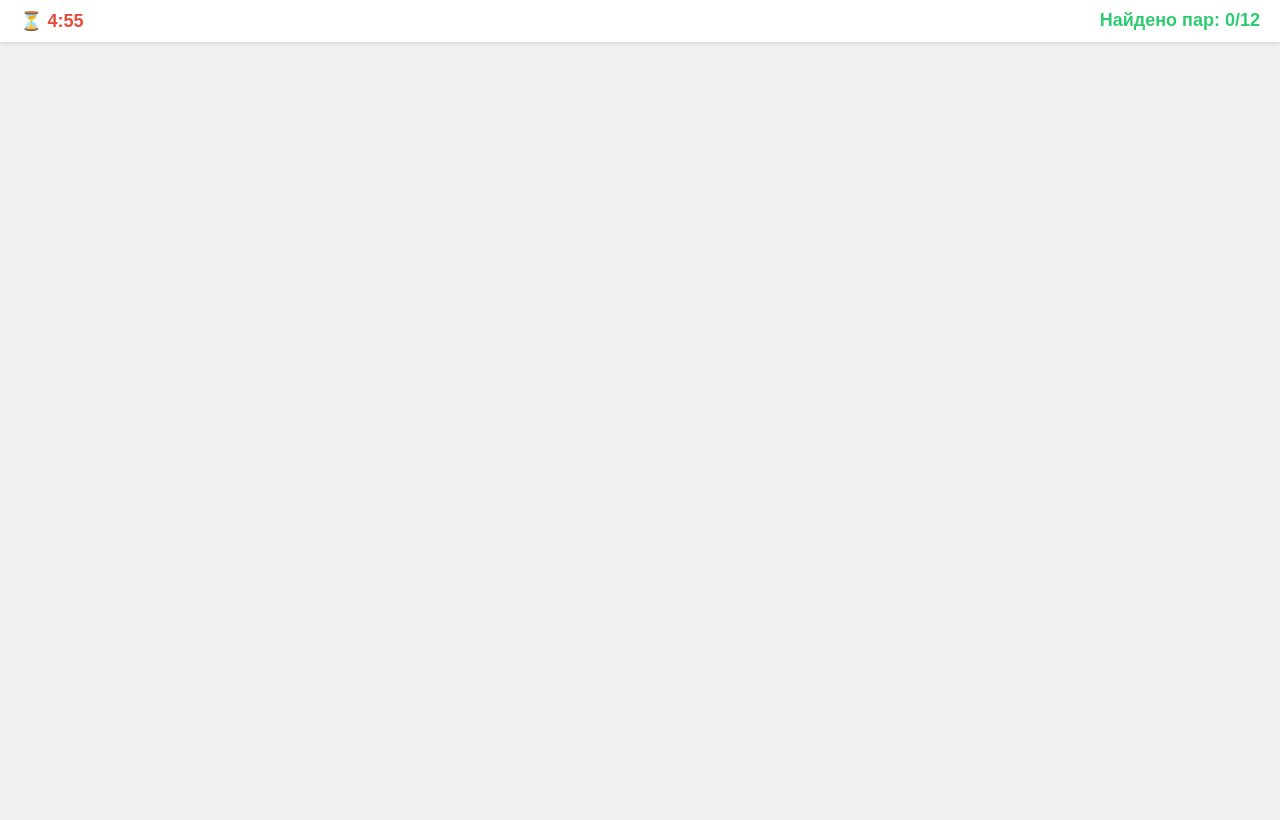
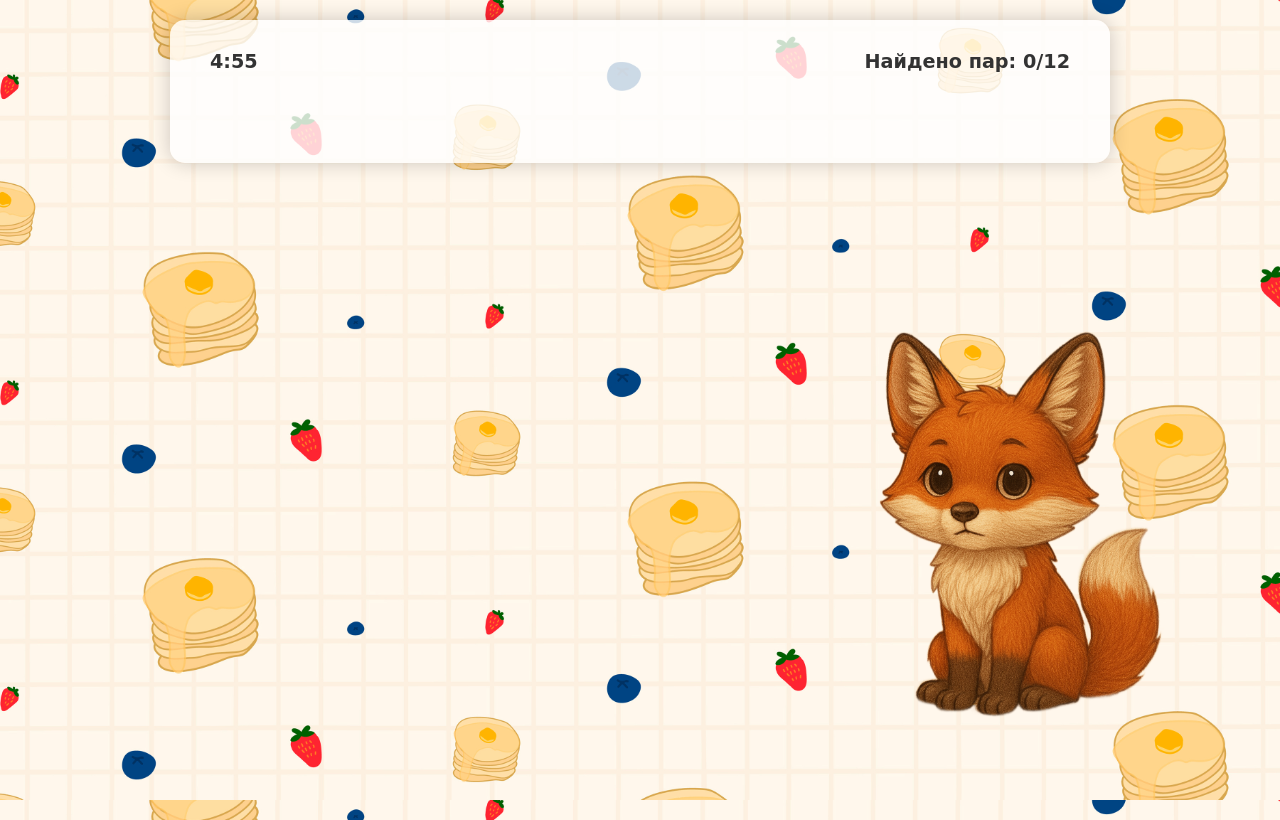
Before and after one commit to Rina2003123/webapp, a Flask app: template templates/memory_game2.html in a window 1280 px wide. Before the commit the page ends 44 px from the top, so only its background shows below. Run offline with Flask 3, Linux system fonts and the light colour scheme; the template is opened without the code that fills it: most values are stand-ins (such as "Sample title", 1, 10 or a date in 2020).

Commit message:
дизайн и тренажер

```diff
--- a/templates/memory_game2.html
+++ b/templates/memory_game2.html
@@ -6,37 +6,53 @@
   <link rel="stylesheet" href="{{ url_for('static', filename='style.css') }}">
   <style>
     body {
-      font-family: Arial, sans-serif;
-      background-color: #f0f0f0;
+      font-family: 'Comic Sans MS', cursive, sans-serif;
+      background: url("{{ url_for('static', filename='images/backgrounds/background2.png') }}") no-repeat center center fixed;
+      background-size: cover;
       margin: 0;
       padding: 0;
+      min-height: 100vh;
     }
+
+    .container {
+      background-color: rgba(255, 255, 255, 0.8);
+      border-radius: 15px;
+      max-width: 900px;
+      margin: 20px auto;
+      padding: 20px;
+      box-shadow: 0 0 20px rgba(0,0,0,0.2);
+    }
+
     .header {
       display: flex;
       justify-content: space-between;
       padding: 10px 20px;
-      background-color: #fff;
-      box-shadow: 0 2px 4px rgba(0,0,0,0.1);
+      margin-bottom: 20px;
     }
+
     .timer, .score {
-      font-size: 18px;
+      font-size: 1.2em;
       font-weight: bold;
+      color: #333;
     }
+
     .game-board {
       display: grid;
       grid-template-columns: repeat(4, 1fr);
-      grid-gap: 10px;
+      grid-gap: 15px;
       padding: 20px;
-      max-width: 800px;
-      margin: 20px auto;
+      margin: 0 auto;
     }
+
     .memory-card {
       width: 100%;
-      height: 100px;
+      height: 120px;
       position: relative;
       cursor: pointer;
       perspective: 1000px;
+
     }
+
     .memory-card .card-inner {
       position: absolute;
       width: 100%;
@@ -44,40 +60,118 @@
       transition: transform 0.6s;
       transform-style: preserve-3d;
     }
+
     .memory-card.flip .card-inner {
       transform: rotateY(180deg);
     }
+
     .card-front, .card-back {
       position: absolute;
       width: 100%;
       height: 100%;
       backface-visibility: hidden;
-      border-radius: 8px;
+      border-radius: 10px;
       background-size: contain;
       background-repeat: no-repeat;
       background-position: center;
       background-color: white;
       border: 2px solid #ddd;
+      box-shadow: 0 3px 6px rgba(0,0,0,0.1);
+      transition: all 0.3s;
     }
+
     .card-front {
       transform: rotateY(180deg);
+      background-color: rgba(255, 255, 255, 0.9);
     }
+
     .card-back {
-      background-image: url('/static/card-back.png');
+      background-image: url("{{ url_for('static', filename='card-back.png') }}");
+      background-color: white;
+    }
+
+    .memory-card:hover .card-back {
+      transform: scale(0.98);
+      box-shadow: 0 2px 4px rgba(0,0,0,0.2);
+    }
+
+    /* Стили для лисы */
+    #fox-container {
+      position: fixed;
+      bottom: 20px;
+      right: 20px;
+      width: 500px;
+      height: 500px;
+      z-index: 100;
+    }
+
+    .fox-image {
+      width: 100%;
+      height: 100%;
+      object-fit: contain;
+      transition: opacity 0.5s ease, transform 0.3s ease;
+    }
+
+    /* Анимация для совпадения */
+    @keyframes pulse {
+      0% { transform: scale(1); }
+      50% { transform: scale(1.05); }
+      100% { transform: scale(1); }
+    }
+
+    .matched {
+      animation: pulse 0.5s ease;
     }
   </style>
 </head>
 <body>
+  <div class="container">
     <div class="header">
-    <div class="timer">⏳ <span id="timer">5:00</span></div>
+      <div class="timer"> <span id="timer">5:00</span></div>
       <div class="score">Найдено пар: <span id="score">0</span>/12</div>
     </div>
 
     <div class="game-board" id="game-board">
       <!-- Карточки будут добавлены здесь JavaScript -->
     </div>
+  </div>
+
+  <!-- Контейнер для лисы 500x500 -->
+  <div id="fox-container"></div>
 
   <script>
+    // Класс для лисы с плавными переходами
+    class Fox {
+      constructor(containerId = 'fox-container') {
+        this.container = document.getElementById(containerId);
+        this.currentEmotion = null;
+        this.setNeutral();
+      }
+
+      setEmotion(emotion) {
+        if (this.currentEmotion === emotion) return;
+
+        this.currentEmotion = emotion;
+        const img = new Image();
+        img.src = `{{ url_for('static', filename='images/fox/') }}${emotion}.png`;
+        img.className = 'fox-image';
+        img.style.opacity = 0;
+
+        img.onload = () => {
+          this.container.innerHTML = '';
+          this.container.appendChild(img);
+          setTimeout(() => { img.style.opacity = 1; }, 10);
+        };
+      }
+
+      setNeutral() { this.setEmotion('neutral'); }
+      setHappy() { this.setEmotion('happy'); }
+      setSad() { this.setEmotion('sad'); }
+    }
+
+    // Инициализация лисы
+    const fox = new Fox();
+
     // Получаем данные карточек из серверного рендеринга
     const serverCards = {{ cards|tojson }};
     let cards = serverCards;
@@ -85,7 +179,7 @@
     let secondCard = null;
     let lockBoard = false;
     let matchedPairs = 0;
-    const totalPairs = 12;  // Теперь 12 пар
+    const totalPairs = 12;
 
     // Функция для перехода на страницу результатов
     function goToResults() {
@@ -108,7 +202,7 @@
 
         const cardFront = document.createElement('div');
         cardFront.classList.add('card-front');
-        cardFront.style.backgroundImage = `url('/static/images/${item}.png')`;
+        cardFront.style.backgroundImage = `url('{{ url_for('static', filename='images/') }}${item}.png')`;
 
         const cardBack = document.createElement('div');
         cardBack.classList.add('card-back');
@@ -144,19 +238,35 @@
     // Проверка совпадения
     function checkForMatch() {
       const isMatch = firstCard.dataset.item === secondCard.dataset.item;
-      isMatch ? disableCards() : unflipCards();
+
+      if (isMatch) {
+        fox.setHappy();
+        disableCards();
+      } else {
+        fox.setSad();
+        unflipCards();
+      }
+
+      // Возврат к нейтральной эмоции через 3 секунды
+      setTimeout(() => fox.setNeutral(), 3000);
     }
 
     // Отключаем совпавшие карточки
     function disableCards() {
+      firstCard.classList.add('matched');
+      secondCard.classList.add('matched');
+
+      setTimeout(() => {
         firstCard.removeEventListener('click', flipCard);
         secondCard.removeEventListener('click', flipCard);
         resetBoard();
         matchedPairs++;
         document.getElementById('score').textContent = matchedPairs;
+
         if (matchedPairs === totalPairs) {
           setTimeout(goToResults, 500);
         }
+      }, 500);
     }
 
     // Переворачиваем карточки обратно
@@ -181,7 +291,7 @@
       const minutes = Math.floor(timeLeft / 60);
       const seconds = timeLeft % 60;
       timerElement.textContent = `${minutes}:${seconds.toString().padStart(2, '0')}`;
-      if (timeLeft === 0) {
+      if (timeLeft <= 0) {
         clearInterval(timerInterval);
         goToResults();
       }
```
Lines whose indentation alone changed are shown as unchanged.
